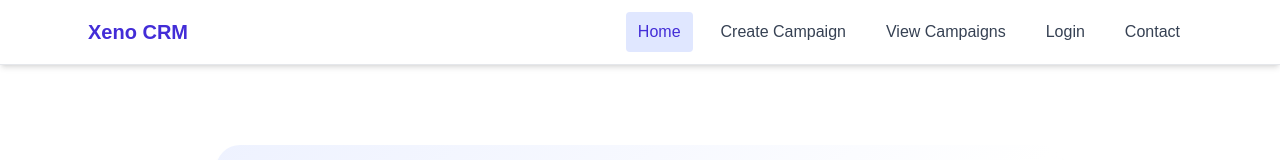
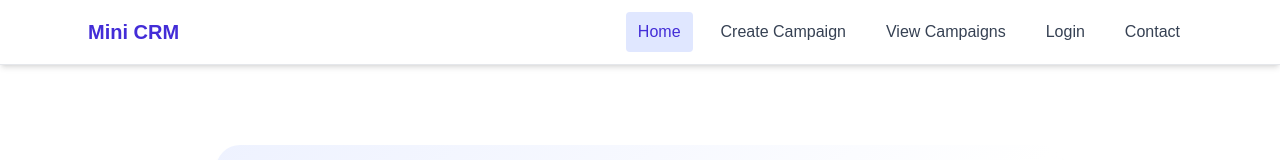
Before and after one commit to aditya-goyal1694/Mini-CRM-App, a Next.js app in the folder frontend/: page / in a window 1280 px wide. Shown: the top 160 px of the page. Built offline with nearby package versions, Linux system fonts and the light colour scheme.

Commit message:
Renamed app

```diff
--- a/frontend/app/layout.tsx
+++ b/frontend/app/layout.tsx
@@ -15,7 +15,7 @@ const geistMono = Geist_Mono({
 });
 
 export const metadata: Metadata = {
-  title: "Xeno CRM"
+  title: "Mini CRM"
 };
 
 export default function RootLayout({
--- a/frontend/components/layouts/Navbar.jsx
+++ b/frontend/components/layouts/Navbar.jsx
@@ -22,7 +22,7 @@ export default function Navbar() {
             href="/"
             className="flex items-center gap-2 font-extrabold text-indigo-700 text-xl hover:text-indigo-900"
           >
-            <span>Xeno CRM</span>
+            <span>Mini CRM</span>
           </Link>
 
           <div className="flex space-x-1 md:space-x-4">
```
Also changed, not shown: 1 other file (tests, documents, lock files or other folders).
